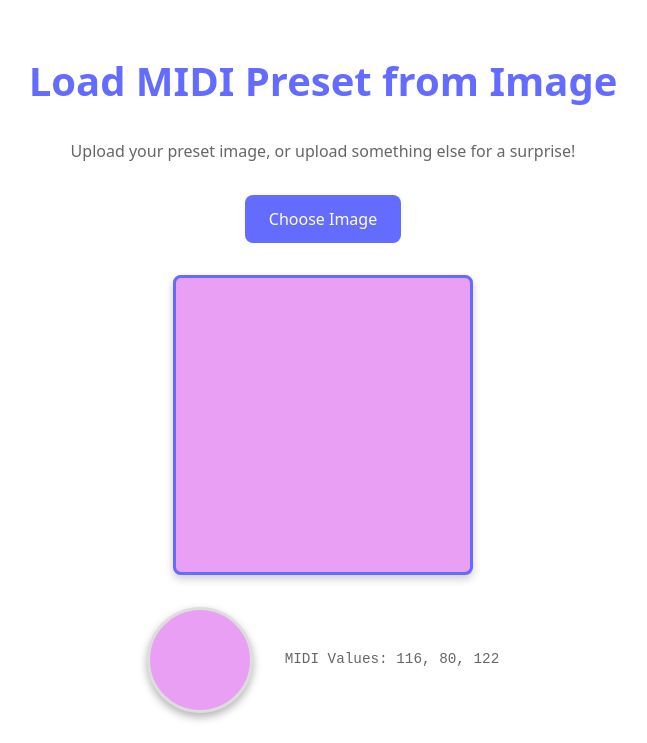
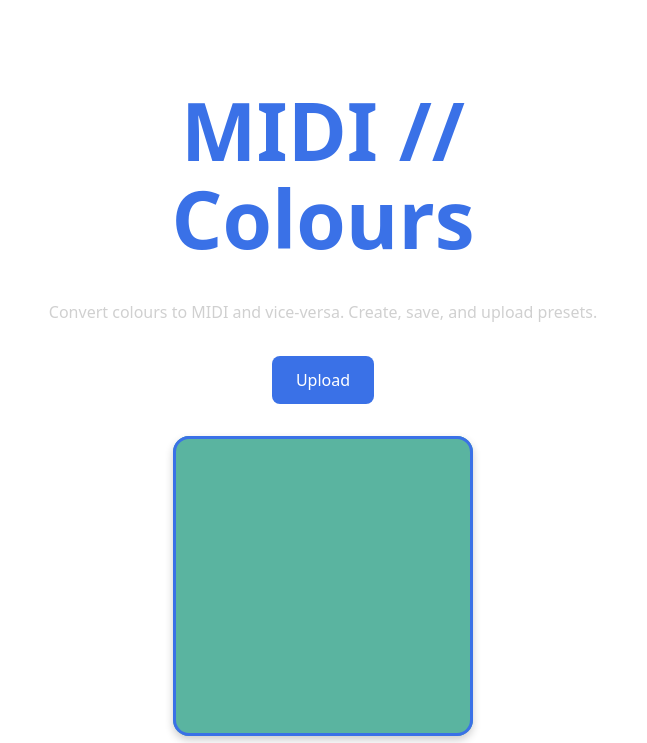
Before and after one commit to unifolia/midi-color-presets, a React (Vite) app: page / in a window 1280 px wide. Shown: the top 743 px of the page, without its empty margins (317-964 px from the left). Built offline with nearby package versions, Linux system fonts and the light colour scheme.

Commit message:
Some cleanup, improving canvas functionality

```diff
--- a/index.html
+++ b/index.html
@@ -3,7 +3,7 @@
   <head>
     <meta charset="UTF-8" />
     <meta name="viewport" content="width=device-width, initial-scale=1.0" />
-    <title>MIDI Color Presets</title>
+    <title>MIDI // Colours</title>
   </head>
   <body>
     <div id="root"></div>
--- a/src/App.jsx
+++ b/src/App.jsx
@@ -4,9 +4,9 @@ const App = () => {
   const canvasRef = useRef(null);
   const [previewImage, setPreviewImage] = useState(null);
   const [RGB, setRGB] = useState({
-    r: 233,
-    g: 160,
-    b: 244,
+    r: 90,
+    g: 180,
+    b: 160,
   });
 
   const rgbToMidi = (rgb) => Math.round(rgb * (127 / 255));
@@ -161,8 +161,11 @@ const App = () => {
 
   return (
     <div className="container">
-      <h1>Load MIDI Preset from Image</h1>
-      <p>Upload your preset image, or upload something else for a surprise!</p>
+      <h1>MIDI // Colours</h1>
+      <p>
+        Convert colours to MIDI and vice-versa. Create, save, and upload
+        presets.
+      </p>
 
       <div className="upload-section">
         <input
@@ -173,7 +176,7 @@ const App = () => {
           value=""
         />
         <label htmlFor="imageInput" className="upload-button">
-          Choose Image
+          Upload
         </label>
       </div>
 
@@ -222,7 +225,7 @@ const App = () => {
           Save Preset
         </button>
         <button className="upload-button" onClick={handleMidiUpload}>
-          Upload to Device
+          Send to Device
         </button>
       </div>
     </div>
--- a/src/style.css
+++ b/src/style.css
@@ -4,11 +4,12 @@
   font-weight: 400;
   color-scheme: light dark;
   color: rgba(255, 255, 255, 0.87);
-  background-color: #242424;
+  background-color: #333333;
   font-synthesis: none;
   text-rendering: optimizeLegibility;
   -webkit-font-smoothing: antialiased;
   -moz-osx-font-smoothing: grayscale;
+  --theme-color: #3a71e7;
 }
 
 #root {
@@ -31,18 +32,18 @@ body {
   display: flex;
   flex-direction: column;
   align-items: center;
-}
 
   h1 {
-  font-size: 2.5em;
+    font-size: 5em;
     line-height: 1.1;
-  margin-bottom: 0.5em;
-  color: #646cff;
+    margin-bottom: 0.275em;
+    color: var(--theme-color);
   }
 
   p {
     margin-bottom: 2em;
-  color: #888;
+    color: #d0d0d0;
+  }
 }
 
 .upload-section {
@@ -52,16 +53,16 @@ p {
   justify-content: space-evenly;
   width: 100%;
   min-width: 360px;
-}
 
   #imageInput {
     display: none;
+  }
 }
 
 .upload-button {
   display: inline-block;
   padding: 12px 24px;
-  background-color: #646cff;
+  background-color: var(--theme-color);
   color: white;
   border-radius: 8px;
   cursor: pointer;
@@ -69,10 +70,10 @@ p {
   font-weight: 500;
   transition: background-color 0.25s;
   border: none;
+
+  &:hover {
+    background-color: #535bf2;
   }
-
-.upload-button:hover {
-  background-color: #535bf2;
 }
 
 .image-preview,
@@ -80,9 +81,9 @@ p {
   margin-bottom: 2em;
   max-height: none;
   width: auto;
-  border-radius: 8px;
+  border-radius: 16px;
   box-shadow: 0 4px 8px rgba(0, 0, 0, 0.2);
-  outline: 3.5px solid #646cff;
+  outline: 3.5px solid var(--theme-color);
   outline-offset: -3.5px;
   border: none;
 }
@@ -92,32 +93,33 @@ p {
   width: 300px;
 }
 
-.image-preview img {
-  width: 300px;
-  max-height: none;
-  border-radius: 8px;
-  box-shadow: none;
-}
-
 .image-preview {
   position: relative;
   display: flex;
+
+  img {
+    width: 300px;
+    max-height: none;
+    border-radius: 16px;
+    box-shadow: none;
   }
 
   .delete-image {
     position: absolute;
-  right: 5px;
-  top: 5px;
-  height: 50px;
+    right: 10px;
+    top: 10px;
+    height: 30px;
     width: 100px;
     cursor: pointer;
-  background: white;
+    background: #ffffff9e;
     border-style: none;
     border: 2px solid #242424;
     border-radius: 8px;
     color: #242424;
+
     &:hover {
       background: #e1e1e1;
+    }
   }
 }
 
@@ -147,12 +149,12 @@ p {
 
 .color-info {
   text-align: left;
-}
 
-.color-info p {
+  p {
     margin: 0.5em 0;
     font-family: monospace;
     font-size: 1.1em;
+  }
 }
 
 @media (prefers-color-scheme: light) {
```
Lines whose indentation alone changed are shown as unchanged.
